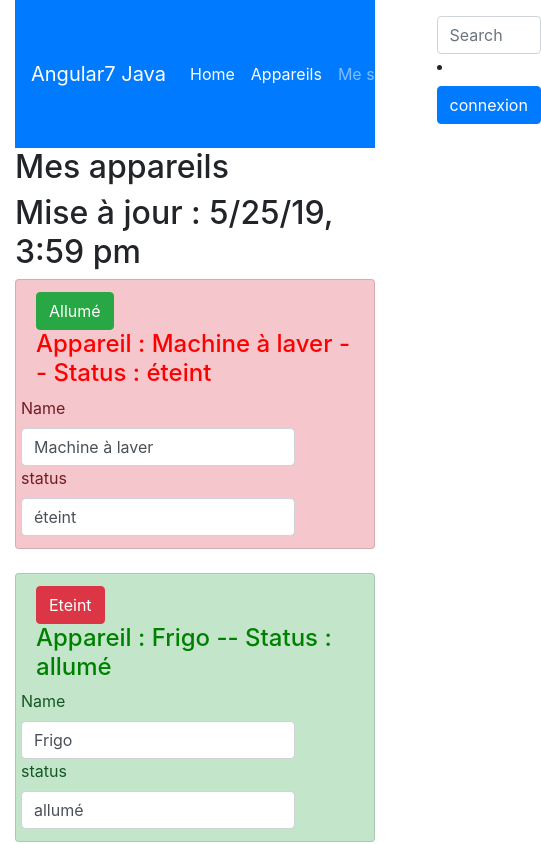
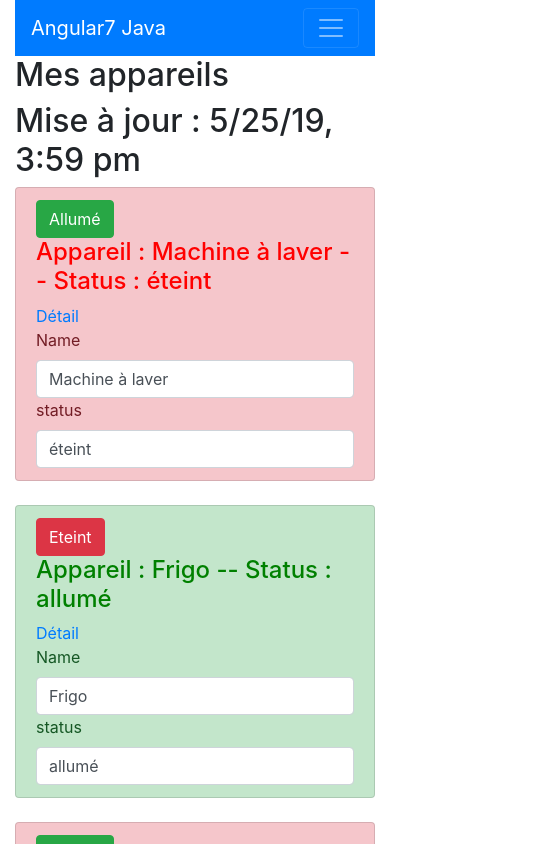
Before and after one commit to AhmedSoftware/angular7ArticleProject, an Angular app: page /appareils in a window 390 px wide. Shown: the top 844 px of the page, 541 px wide, since content can reach past the window. Built offline with nearby package versions, Linux system fonts and the light colour scheme.

Commit message:
add nav bar responsive

```diff
--- a/src/app/appareil-view/appareil-view.component.html
+++ b/src/app/appareil-view/appareil-view.component.html
@@ -1,9 +1,11 @@
+
 <h2> Mes appareils</h2>
 <h2> Mise à jour : {{ lastUpdate |async|date :'short'|lowercase}}</h2>
 <ul *ngFor ="let appareil of appareils; let i=index" class="list-group">
   <app-appareil [appareilName]="appareil.name"
                 [appareilStatus]="appareil.status"
-                [index]="i"></app-appareil>
+                [index]="i"
+                [id]="appareil.id"></app-appareil>
   <br>
 </ul>
 <button type="button" class="btn btn-sm btn-success mr-2 "
--- a/src/app/appareil/appareil.component.html
+++ b/src/app/appareil/appareil.component.html
@@ -1,3 +1,4 @@
+
 <li [ngClass]="{
 'list-group-item':true,
 'list-group-item-success':getStatus()==='allumé',
@@ -5,12 +6,13 @@
 }">
   <button (click)="appareilClick()" [ngClass]="{'btn':true, 'btn-danger':toglebtn(),'btn-success':!toglebtn()}">{{namebtn}}</button>
   <h4 [ngStyle]="{color:getColor()}">Appareil : {{ appareilName}} -- Status : {{getStatus()}}</h4>
+  <a [routerLink]="[id]">Détail</a>
   <div class="row">
-     <div class="col-xs-6">
+     <div class="col-sm-3">
         <label for="name">Name</label>
         <input type="text" id="name" class="form-control" [(ngModel)]="appareilName">
      </div>
-     <div class="col-xs-6">
+     <div class="col-sm-3">
        <label for="status"> status </label>
        <input type="text" name="status" id="status" class="form-control"[(ngModel)]="appareilStatus">
      </div>
--- a/src/app/appareil/appareil.component.ts
+++ b/src/app/appareil/appareil.component.ts
@@ -9,6 +9,7 @@ export class AppareilComponent implements OnInit {
   @Input() appareilName: string;
   @Input() appareilStatus:string="éteint";
   @Input() index:number;
+  @Input() id:number;
   namebtn:string;
 
 
--- a/src/app/appareil/appareil.service.ts
+++ b/src/app/appareil/appareil.service.ts
@@ -7,14 +7,17 @@ export class AppareilService {
 
   appareils=[
     {
+      id:1,
       name:'Machine à laver',
       status:'éteint'
     },
     {
+      id:2,
       name:'Frigo',
       status:'allumé'
     },
     {
+      id:3,
       name:'Ordinateur',
       status:'éteint'
     }
@@ -48,5 +51,14 @@ export class AppareilService {
      }
    }
 
+   getAppareilById(id:number){
+     const appareil=this.appareils.find(
+       (s)=>{
+         return s.id===id;
+       }
+     );
+     return appareil;
+   }
+
 
 }
--- a/src/app/header/header.component.html
+++ b/src/app/header/header.component.html
@@ -1,5 +1,5 @@
 <div class="container">
-    <nav class="navbar navbar-expand navbar-dark bg-primary">
+    <nav class="navbar navbar-expand-lg navbar-dark bg-primary">
         <a class="navbar-brand" href="#">Angular7 Java</a>
         <button class="navbar-toggler" type="button" data-toggle="collapse" data-target="#navbarSupportedContent" aria-controls="navbarSupportedContent" aria-expanded="false" aria-label="Toggle navigation">
           <span class="navbar-toggler-icon"></span>
@@ -17,16 +17,16 @@
                 Me suivre
               </a>
               <div class="dropdown-menu" aria-labelledby="navbarDropdown">
-                <a class="dropdown-item" href="https://www.linkedin.com/in/ahmed-ali-4b5403a9/">Linkdin</a>
+                <a class="dropdown-item" href="https://www.linkedin.com/in/ahmed-ali-4b5403a9/" target="_blank">Linkdin</a>
                 <a class="dropdown-item" href="#">Twiter</a>
                 <div class="dropdown-divider"></div>
-                <a class="dropdown-item" href="https://github.com/AhmedSoftware/">Github</a>
+                <a class="dropdown-item" href="https://github.com/AhmedSoftware/" target="_blank">Github</a>
               </div>
             </li>
           </ul>
           <form class="form-inline my-2 my-lg-0">
             <input class="form-control mr-sm-2" type="search" placeholder="Search" aria-label="Search Appareil">
-            <li routerLinkActive="active" ><a routerLink="login" class="btn btn-primary my-2 my-sm-0">connexion</a></li>
+            <a routerLink="login" class="btn btn-primary my-2 my-sm-0">connexion</a>
           </form>
         </div>
       </nav>
--- a/src/app/login/login.component.html
+++ b/src/app/login/login.component.html
@@ -1,3 +1,3 @@
-<p>
-  login works!
-</p>
+<h2>Authentification</h2>
+<button class="btn btn-success" (click)="onSignIn()" *ngIf="!loginStatus">se connecter</button>
+<button class="btn btn-danger" (click)="onSignOut()" *ngIf="loginStatus">Se déconnecter</button>
--- a/src/app/login/login.component.ts
+++ b/src/app/login/login.component.ts
@@ -1,4 +1,6 @@
 import { Component, OnInit } from '@angular/core';
+import { LoginService } from './login.service';
+import { Router } from '@angular/router';
 
 @Component({
   selector: 'app-login',
@@ -7,9 +9,28 @@ import { Component, OnInit } from '@angular/core';
 })
 export class LoginComponent implements OnInit {
 
-  constructor() { }
+  loginStatus:boolean;
+
+  constructor( private loginService:LoginService,private router:Router) { }
 
   ngOnInit() {
+    this.loginStatus=this.loginService.isAuth;
+  }
+
+  onSignIn(){
+    this.loginService.signIn().then(
+      ()=>{
+        console.log('Sign in Successfull!');
+        this.loginStatus=this.loginService.isAuth;
+        this.router.navigate(['appareils']);
+      }
+    );
+  }
+
+  onSignOut(){
+    this.loginService.signOut();
+    this.loginStatus=this.loginService.isAuth;
+
   }
 
 }
--- /dev/null
+++ b/src/app/login/login.service.ts
@@ -0,0 +1,27 @@
+import { Injectable } from '@angular/core';
+
+@Injectable({
+  providedIn: 'root'
+})
+export class LoginService {
+
+  constructor() { }
+  isAuth = false;
+
+  signIn() {
+    return new Promise(
+      (resolve, reject) => {
+        setTimeout(
+          () => {
+            this.isAuth = true;
+            resolve(true);
+          }, 2000
+        );
+      }
+    );
+  }
+
+  signOut() {
+    this.isAuth = false;
+  }
+}
--- /dev/null
+++ b/src/app/single-appareil/single-appareil.component.html
@@ -0,0 +1,3 @@
+<h2>{{name}}</h2>
+<p>Status: {{status}}</p>
+<a routerLink="/appareils">Retour à la liste des appareils</a>
--- /dev/null
+++ b/src/app/single-appareil/single-appareil.component.ts
@@ -0,0 +1,25 @@
+import { Component, OnInit } from '@angular/core';
+import { ActivatedRoute } from '@angular/router';
+import { AppareilService } from '../appareil/appareil.service';
+import { STRING_TYPE } from '@angular/compiler/src/output/output_ast';
+
+
+@Component({
+  selector: 'app-single-appareil',
+  templateUrl: './single-appareil.component.html',
+  styleUrls: ['./single-appareil.component.scss']
+})
+export class SingleAppareilComponent implements OnInit {
+
+  name:string;
+  status:string;
+  constructor(private appareilServic:AppareilService,private route:ActivatedRoute) { }
+
+  ngOnInit() {
+    const id=this.route.snapshot.params['id'];
+    var appareil=this.appareilServic.getAppareilById(+id);
+    this.name=appareil.name;
+    this.status=appareil.status;
+  }
+
+}
```
Also changed, not shown: src/app/app.module.ts (+7 -2 lines), src/app/single-appareil/single-appareil.component.scss (added).
